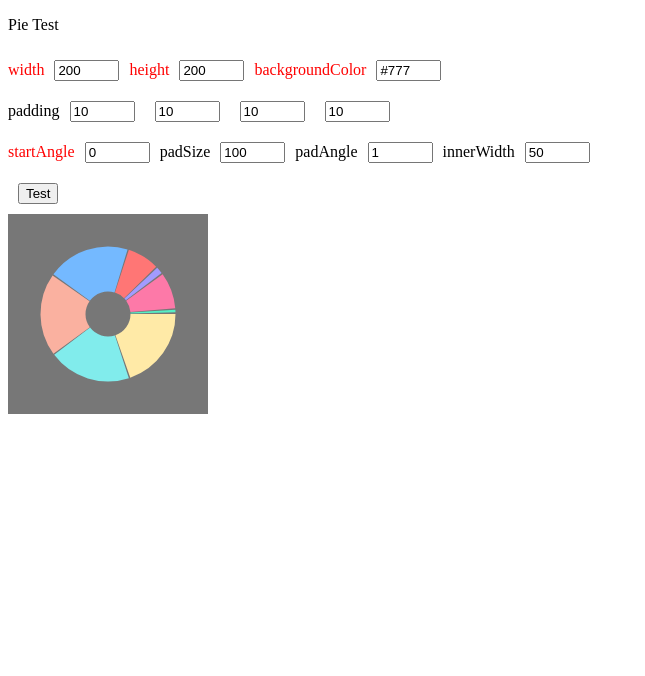
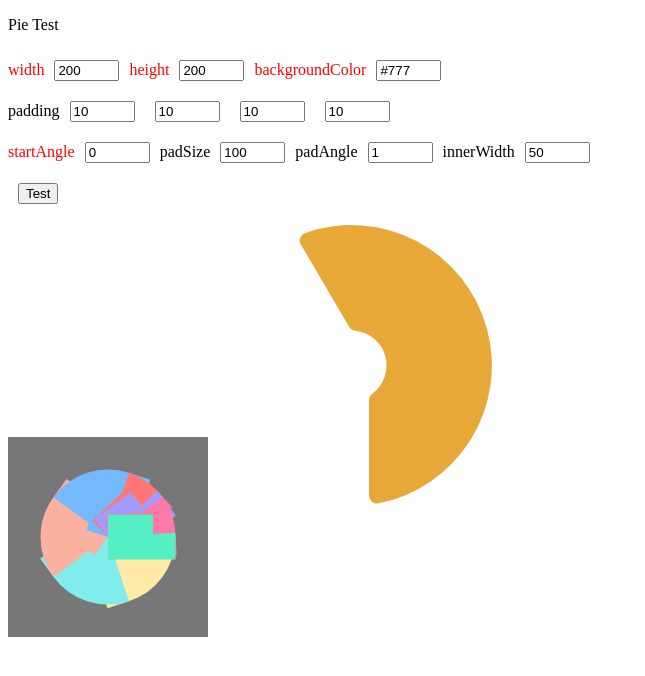
Before and after one commit to sdh20282/jetty-chart, a React (Create React App) app: page / in a window 1280 px wide. Shown: the top 676 px of the page, without its empty margins (0-645 px from the left). Built offline with nearby package versions, Linux system fonts and the light colour scheme.

Commit message:
Feat : 파이 차트 중간 저장
- 파이 차트 공백 처리 중(미완료)

```diff
--- a/src/jetty-chart/src/pies/pie/Pie.js
+++ b/src/jetty-chart/src/pies/pie/Pie.js
@@ -1,6 +1,7 @@
 import PaintPie from "./PaintPie";
 import { useState } from "react";
 import TestFile from "./testFile/TestFile";
+import PieTest from "./PieTest";
 
 const Pie = ({
   data,
@@ -45,6 +46,7 @@ const Pie = ({
         generalSettings={newGeneralSettings}
         pieSettings={newPieSettings}
       />
+      <PieTest />
     </div>
   );
 };
--- a/src/jetty-chart/src/pies/pie/PiePiece.js
+++ b/src/jetty-chart/src/pies/pie/PiePiece.js
@@ -12,7 +12,8 @@ const PiePiece = ({
   value,
   label,
 }) => {
-  const targetRad = 2 * Math.PI * value;
+  const targetRad = 2 * Math.PI * value * (1 - pieSettings.padAngle);
+  const targetSpace = 2 * Math.PI * pieSettings.padAngle;
   const targetRestRad = 2 * Math.PI * (1 - value);
   console.log("HI");
   console.log(targetRad, targetRestRad);
@@ -22,9 +23,9 @@ const PiePiece = ({
       fill="none"
       stroke={pieSettings.color[index]}
       strokeWidth={checkRangeStrokeWidth(pieSettings.innerWidth)}
-      strokeDasharray={`${targetRad} ${targetRestRad}`}
+      strokeDasharray={`${targetSpace} ${targetRad} ${targetSpace} ${targetRestRad}`}
+      // strokeDasharray={`${targetRad} ${targetRestRad}`}
       strokeDashoffset={checkRangePadAngle(0.025 * pieSettings.padAngle, value)}
-      // strokeDashoffset={0.025}
     ></path>
   );
 };
--- /dev/null
+++ b/src/jetty-chart/src/pies/pie/PieTest.js
@@ -0,0 +1,48 @@
+import React from "react";
+
+const Ppie = () => {
+  return (
+    <svg xmlns="http://www.w3.org/2000/svg" width="440.875" height="423.109375" role="img">
+      <g transform="translate(143.4375,151.5546875)">
+        {/* <path
+          d="M-17.532759517982313,138.4493918471537A0.8777630096367791,0.8777630096367791,0,1,1,-19.272893019145116,138.2178980951262L-4.629887490262868,34.802763607479974Z"
+          opacity="1"
+          fill="#f47560"
+          stroke="rgb(227, 109, 89)"
+          stroke-width="0"
+        ></path>
+        <path
+          d="M-50.99716109435448,120.80030102629892A8,8,0,0,1,-62.26589087240922,125.879506831395A140.4375,140.4375,0,0,1,-136.1227164123474,34.5441381825289A8,8,0,0,1,-128.797749498862,24.587860658389495L-33.20100041964989,19.451192465779087A7.098484080086414,7.098484080086414,0,0,1,-25.968527782700427,28.395261611851524Z"
+          opacity="1"
+          fill="#97e3d5"
+          stroke="rgb(141, 211, 198)"
+          stroke-width="0"
+        ></path>
+        <path
+          d="M-137.33054695865957,-9.960557321109677A2.7015783055278098,2.7015783055278098,0,1,1,-136.8342325689484,-15.33899042892481L-34.960838756948,-3.226137985472345Z"
+          opacity="1"
+          fill="#f1e15b"
+          stroke="rgb(224, 210, 85)"
+          stroke-width="0"
+        ></path>
+        <path
+          d="M-122.55127718141303,-47.504561134015205A8,8,0,0,1,-127.65491441635346,-58.53985165341189A140.4375,140.4375,0,0,1,-92.92693256014708,-105.2961376842089A8,8,0,0,1,-80.88769339938712,-103.59864827234793L-28.185352329201407,-20.934519984212812Z"
+          opacity="1"
+          fill="url(#dots.bg.#e8a838)"
+          stroke="rgb(216, 156, 52)"
+          stroke-width="0"
+        ></path>*/}
+        <path
+          d="M-50.56374265966967,-120.98235861469509A8,8,0,0,1,-46.302247100769335,-132.58504183982936A140.4375,140.4375,0,1,1,27.190677558959695,137.7801090873958A8,8,0,0,1,17.641764907626005,129.93148694089527
+          L17.64176490762595,34.654265326402A8,8,0,0,1,20.883307628646435,28.22331793708781A35.109375,35.109375,0,0,0,3.721447310784761,-34.911588946991195A8,8,0,0,1,-2.329681806538666,-38.81652427831339Z"
+          opacity="1"
+          fill="#e8a838"
+          stroke="rgb(216, 156, 52)"
+          stroke-width="0"
+        ></path>
+      </g>
+    </svg>
+  );
+};
+
+export default Ppie;
```
